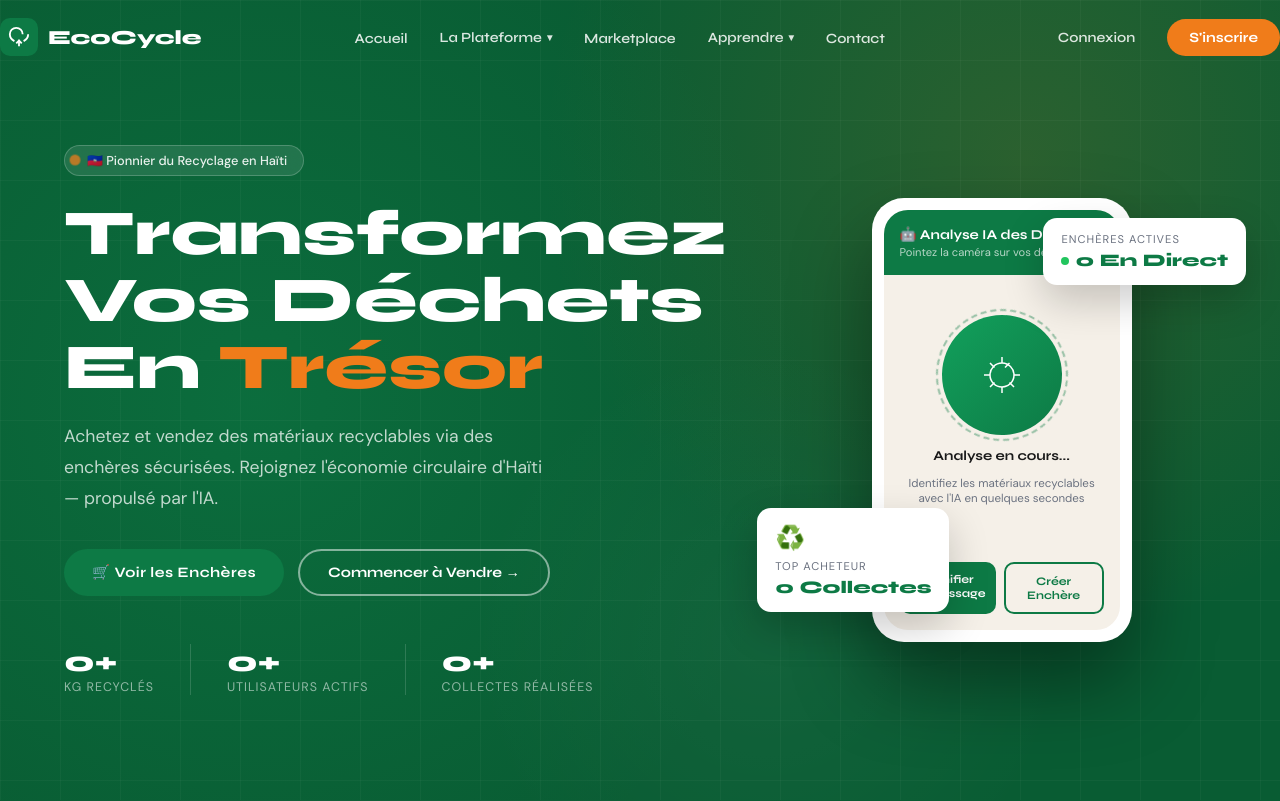
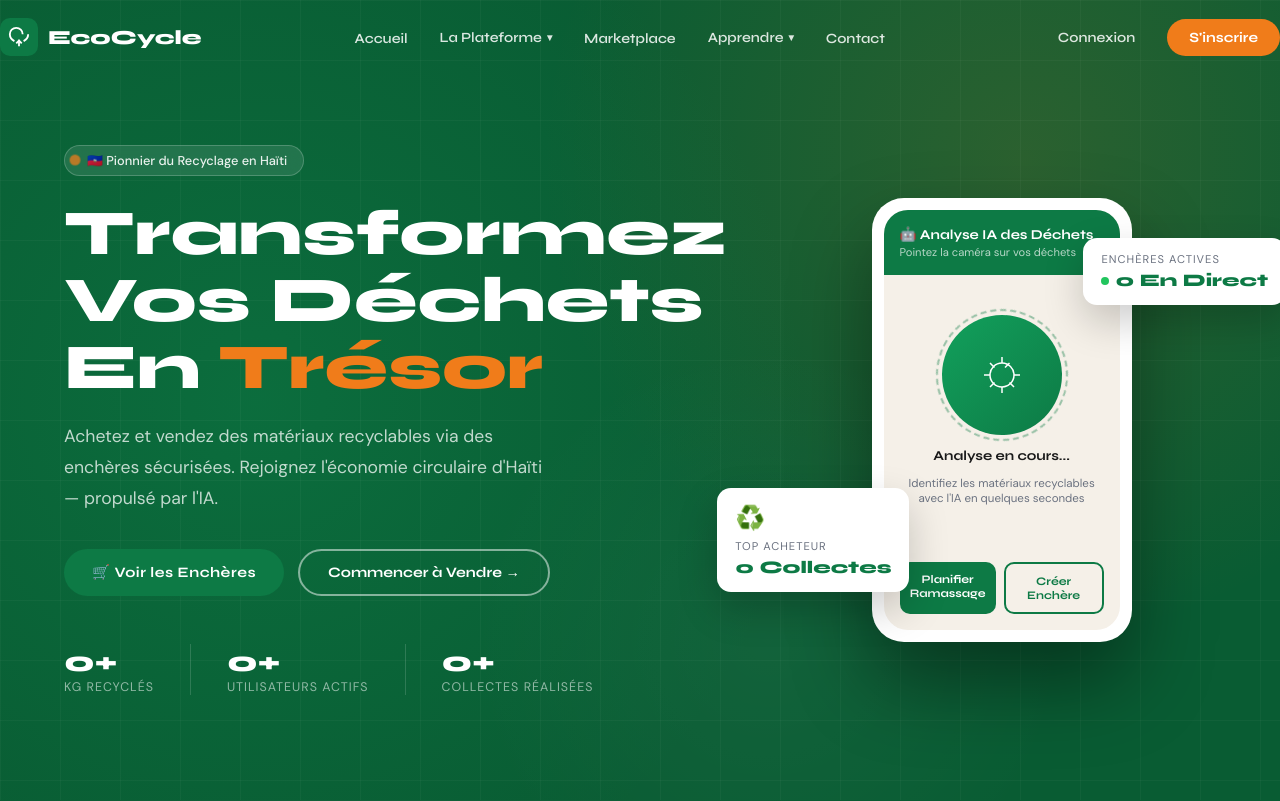
Before and after one commit to Vaillantval/Eco-Cycle, a Django app: page / in a window 1280 px wide. Shown: the top 801 px of the page. Run offline with Django 5.2, Linux system fonts and the light colour scheme; data that the repository does not hold is empty; parts of the project's set-up code (start-up, migrations or seed data) failed here and were passed over.

Commit message:
fix: add spacing between hero floating cards and phone mockup
Co-Authored-By: Claude Sonnet 4.6 <noreply@anthropic.com>

```diff
--- a/static/css/main.css
+++ b/static/css/main.css
@@ -235,8 +235,8 @@ body { font-family: var(--font-body); background: var(--white); color: var(--bla
 .pf-btn-outline { background: transparent; border: 2px solid var(--green); color: var(--green); }
 
 .hero-card { position: absolute; background: var(--white); border-radius: 14px; box-shadow: 0 16px 40px rgba(0,0,0,0.2); padding: 14px 18px; z-index: 3; }
-.hero-card-top { top: 20px; right: -30px; }
-.hero-card-bot { bottom: 30px; left: -30px; }
+.hero-card-top { top: 40px; right: -70px; }
+.hero-card-bot { bottom: 50px; left: -70px; }
 .hero-card-label { font-size: 0.7rem; color: var(--gray); margin-bottom: 4px; text-transform: uppercase; letter-spacing: 1px; }
 .hero-card-value { font-family: var(--font-display); font-weight: 800; font-size: 1.1rem; color: var(--green); display: flex; align-items: center; gap: 6px; }
 .hero-card-value .dot { width: 8px; height: 8px; background: #22c55e; border-radius: 50%; }
```
